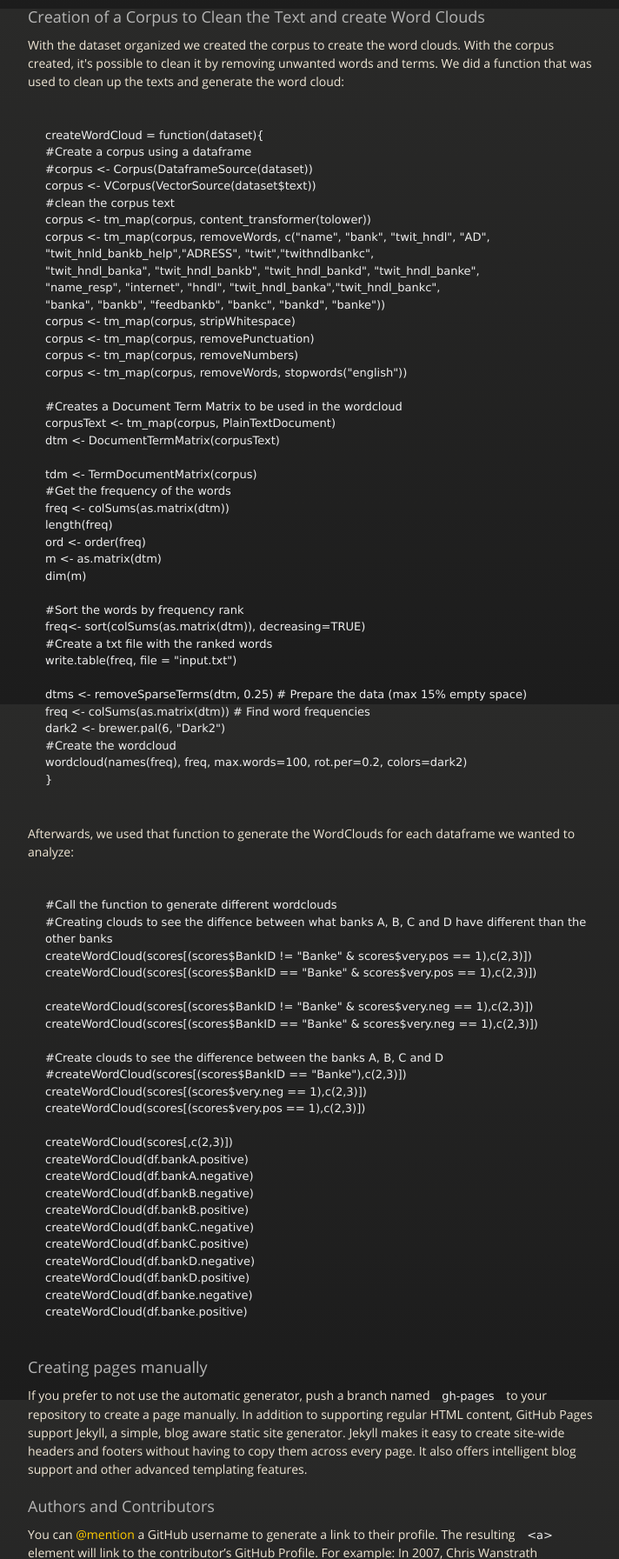
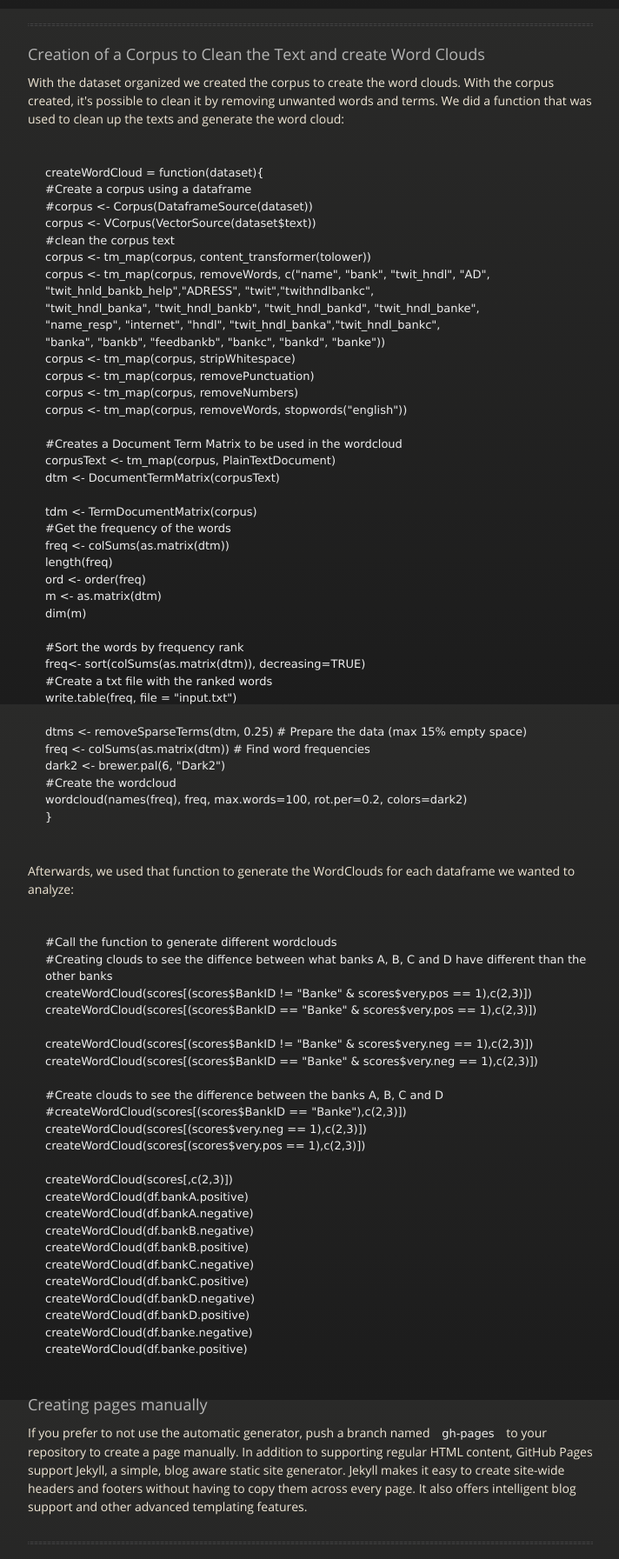
Before and after one commit to leomeloj/wells-fargo-analytics, a plain HTML site: page index.html in a window 1280 px wide. Shown: the part 2390-4183 px from the top of the page at 87% size, without its empty margins (283-995 px from the left). Drawn offline with nearby package versions, Linux system fonts and the light colour scheme.

Commit message:
Update index.html

```diff
--- a/index.html
+++ b/index.html
@@ -132,6 +132,9 @@ df.banke.positive = scores[(scores$BankID == "Banke" & scores$very.pos == 1), c(
     <br/>
   <p>With the dataframe divided by that and having the banks in the respective posts, we have the data organized as that:</p>
   <img style="display: block; margin: 10px auto" src="https://github.com/leomeloj/wells-fargo-analytics/blob/master/dataOrganization1.png?raw=true" alt="Organized per banks and score"/>
+
+<hr style="margin-top: 30px;">
+
 <h3>
 <a id="corpus_cleanup" class="anchor" href="#corpus_cleanup" aria-hidden="true"><span class="octicon octicon-link"></span></a> Creation of a Corpus to Clean the Text and create Word Clouds</h3>
 
@@ -211,6 +214,8 @@ createWordCloud(df.banke.positive) <br/>
 
 <p>If you prefer to not use the automatic generator, push a branch named <code>gh-pages</code> to your repository to create a page manually. In addition to supporting regular HTML content, GitHub Pages support Jekyll, a simple, blog aware static site generator. Jekyll makes it easy to create site-wide headers and footers without having to copy them across every page. It also offers intelligent blog support and other advanced templating features.</p>
 
+<hr style="margin-top: 30px;">
+
 <h3>
 <a id="authors-and-contributors" class="anchor" href="#authors-and-contributors" aria-hidden="true"><span class="octicon octicon-link"></span></a>Authors and Contributors</h3>
 
```
